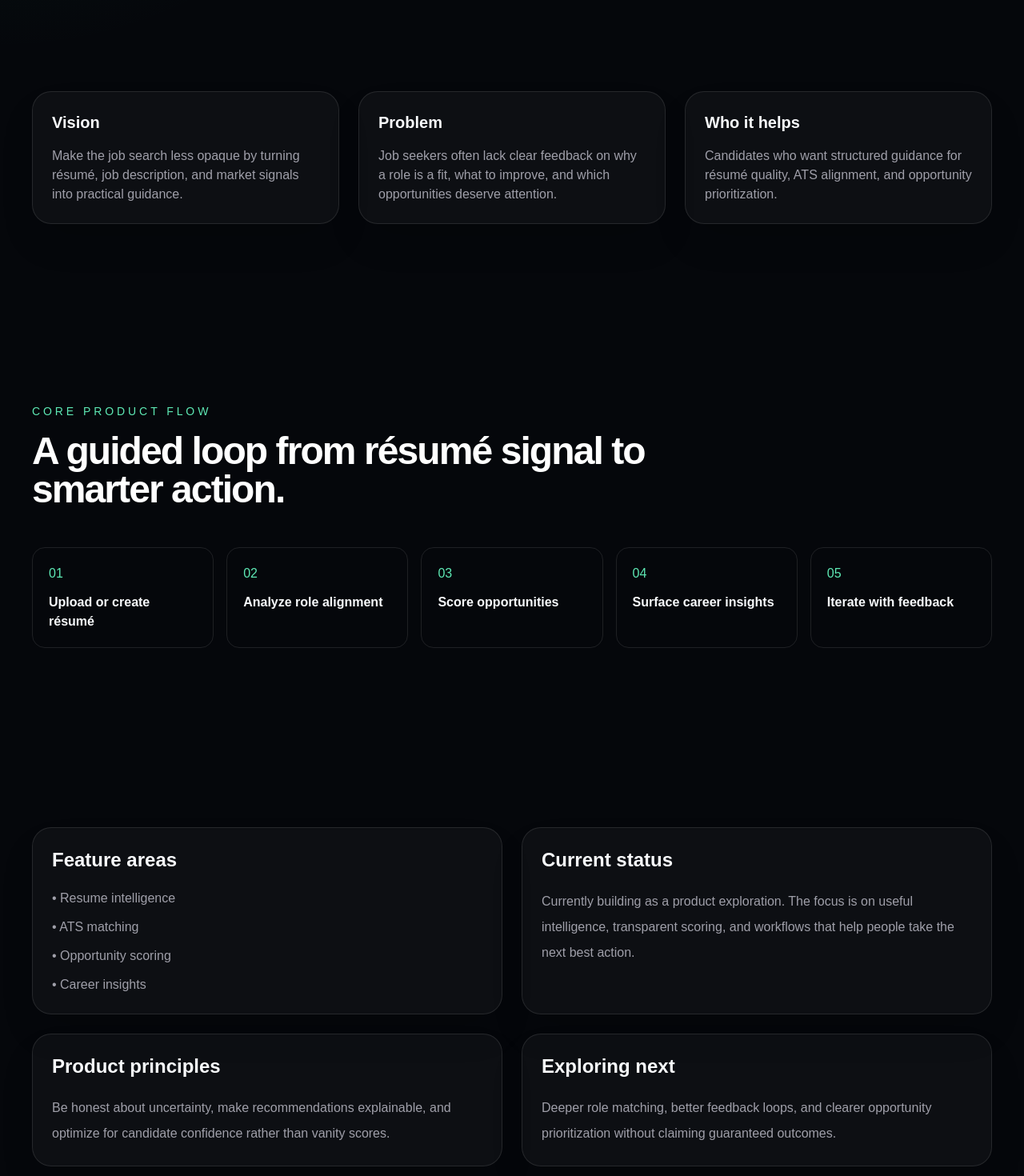
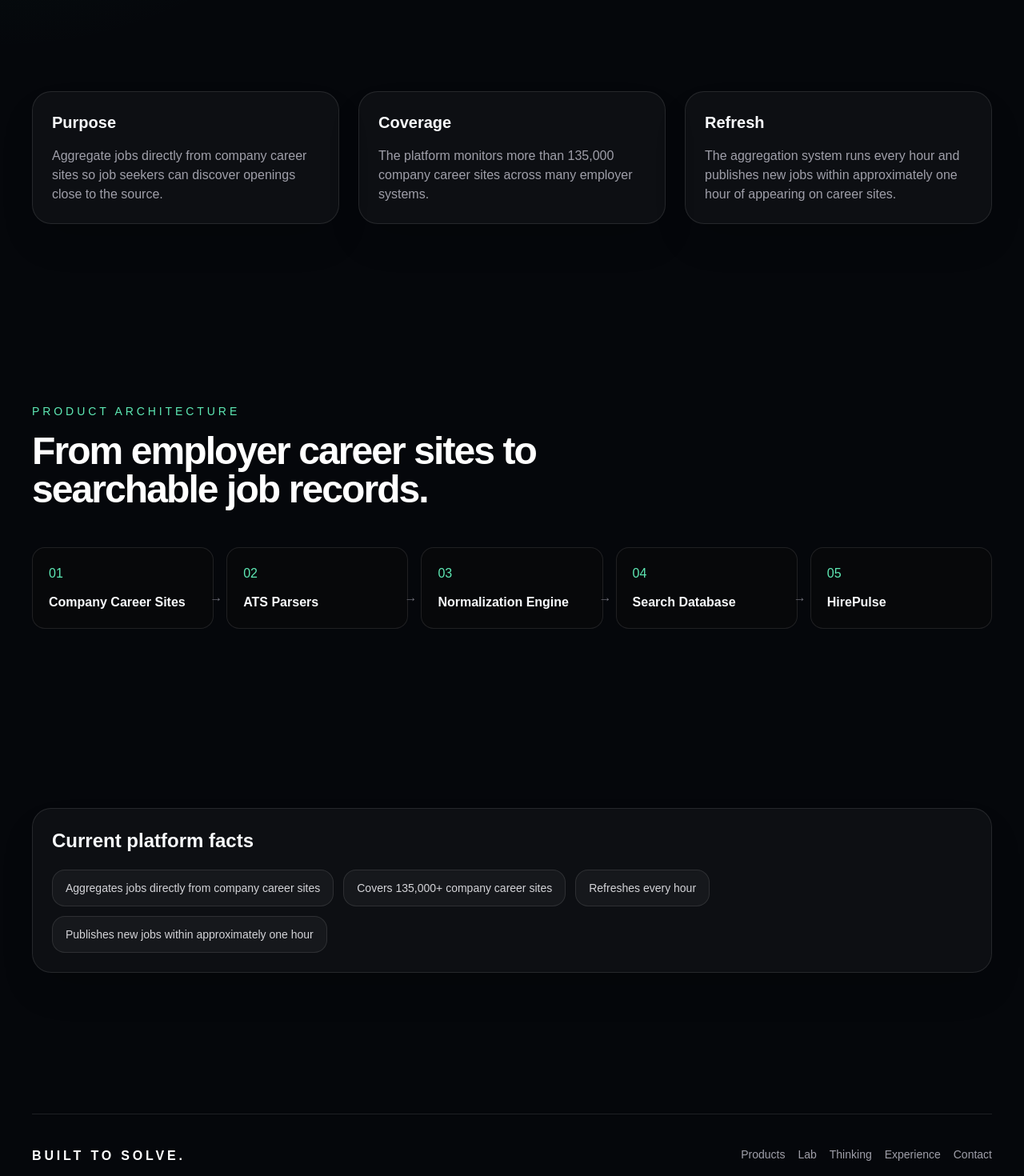
Before and after one commit to gowrimanaswinimatta/built-to-solve, a Next.js app: page /lab/hirepulse in a window 1280 px wide. Shown: the part 480-1950 px from the top of the page at 80% size. Built offline with nearby package versions, Linux system fonts and the light colour scheme.

Commit message:
Redesign selected work systems section

```diff
--- a/app/lab/hirepulse/page.tsx
+++ b/app/lab/hirepulse/page.tsx
@@ -9,24 +9,28 @@ import {
   Section,
   SectionHeading,
 } from "@/components/ui/design";
+
 export const metadata: Metadata = {
   title: "HirePulse",
   description:
-    "HirePulse is an AI Career Intelligence Platform currently in development.",
+    "HirePulse is a real-time job aggregation platform currently in development.",
 };
+
 const flow = [
-  "Upload or create résumé",
-  "Analyze role alignment",
-  "Score opportunities",
-  "Surface career insights",
-  "Iterate with feedback",
+  "Company Career Sites",
+  "ATS Parsers",
+  "Normalization Engine",
+  "Search Database",
+  "HirePulse",
 ];
-const features = [
-  "Resume intelligence",
-  "ATS matching",
-  "Opportunity scoring",
-  "Career insights",
+
+const facts = [
+  "Aggregates jobs directly from company career sites",
+  "Covers 135,000+ company career sites",
+  "Refreshes every hour",
+  "Publishes new jobs within approximately one hour",
 ];
+
 export default function HirePulse() {
   return (
     <>
@@ -35,9 +39,9 @@ export default function HirePulse() {
         <Section className="pt-32">
           <Container>
             <Heading
-              eyebrow="AI Career Intelligence Platform"
+              eyebrow="Real-time job aggregation platform"
               title="HirePulse"
-              text="A product exploration focused on helping job seekers understand fit, improve positioning, and make clearer career decisions."
+              text="An independent product that tracks company career sites, normalizes job postings, and makes fresh openings searchable quickly."
             />
             <div className="mt-8">
               <Badge>In development</Badge>
@@ -48,24 +52,24 @@ export default function HirePulse() {
           <Container>
             <div className="grid gap-6 lg:grid-cols-3">
               <Card>
-                <h2 className="text-xl font-semibold">Vision</h2>
+                <h2 className="text-xl font-semibold">Purpose</h2>
                 <p className="mt-4 text-zinc-400">
-                  Make the job search less opaque by turning résumé, job
-                  description, and market signals into practical guidance.
+                  Aggregate jobs directly from company career sites so job
+                  seekers can discover openings close to the source.
                 </p>
               </Card>
               <Card>
-                <h2 className="text-xl font-semibold">Problem</h2>
+                <h2 className="text-xl font-semibold">Coverage</h2>
                 <p className="mt-4 text-zinc-400">
-                  Job seekers often lack clear feedback on why a role is a fit,
-                  what to improve, and which opportunities deserve attention.
+                  The platform monitors more than 135,000 company career sites
+                  across many employer systems.
                 </p>
               </Card>
               <Card>
-                <h2 className="text-xl font-semibold">Who it helps</h2>
+                <h2 className="text-xl font-semibold">Refresh</h2>
                 <p className="mt-4 text-zinc-400">
-                  Candidates who want structured guidance for résumé quality,
-                  ATS alignment, and opportunity prioritization.
+                  The aggregation system runs every hour and publishes new jobs
+                  within approximately one hour of appearing on career sites.
                 </p>
               </Card>
             </div>
@@ -74,17 +78,22 @@ export default function HirePulse() {
         <Section>
           <Container>
             <SectionHeading
-              eyebrow="Core product flow"
-              title="A guided loop from résumé signal to smarter action."
+              eyebrow="Product architecture"
+              title="From employer career sites to searchable job records."
             />
             <ol className="grid gap-4 md:grid-cols-5">
-              {flow.map((step, i) => (
+              {flow.map((step, index) => (
                 <li
                   key={step}
-                  className="rounded-2xl border border-white/10 p-5"
+                  className="relative rounded-2xl border border-white/10 bg-zinc-950/70 p-5"
                 >
-                  <span className="text-emerald-300">0{i + 1}</span>
+                  <span className="text-emerald-300">0{index + 1}</span>
                   <p className="mt-3 font-semibold">{step}</p>
+                  {index < flow.length - 1 ? (
+                    <span className="absolute -right-3 top-1/2 hidden text-zinc-500 md:block">
+                      →
+                    </span>
+                  ) : null}
                 </li>
               ))}
             </ol>
@@ -92,40 +101,19 @@ export default function HirePulse() {
         </Section>
         <Section>
           <Container>
-            <div className="grid gap-6 lg:grid-cols-2">
-              <Card>
-                <h2 className="text-2xl font-semibold">Feature areas</h2>
-                <ul className="mt-5 space-y-3 text-zinc-400">
-                  {features.map((f) => (
-                    <li key={f}>• {f}</li>
-                  ))}
-                </ul>
-              </Card>
-              <Card>
-                <h2 className="text-2xl font-semibold">Current status</h2>
-                <p className="mt-5 leading-8 text-zinc-400">
-                  Currently building as a product exploration. The focus is on
-                  useful intelligence, transparent scoring, and workflows that
-                  help people take the next best action.
-                </p>
-              </Card>
-              <Card>
-                <h2 className="text-2xl font-semibold">Product principles</h2>
-                <p className="mt-5 leading-8 text-zinc-400">
-                  Be honest about uncertainty, make recommendations explainable,
-                  and optimize for candidate confidence rather than vanity
-                  scores.
-                </p>
-              </Card>
-              <Card>
-                <h2 className="text-2xl font-semibold">Exploring next</h2>
-                <p className="mt-5 leading-8 text-zinc-400">
-                  Deeper role matching, better feedback loops, and clearer
-                  opportunity prioritization without claiming guaranteed
-                  outcomes.
-                </p>
-              </Card>
-            </div>
+            <Card>
+              <h2 className="text-2xl font-semibold">Current platform facts</h2>
+              <div className="mt-5 flex flex-wrap gap-3">
+                {facts.map((fact) => (
+                  <span
+                    key={fact}
+                    className="rounded-2xl border border-white/10 bg-white/[0.04] px-4 py-3 text-sm text-zinc-300"
+                  >
+                    {fact}
+                  </span>
+                ))}
+              </div>
+            </Card>
           </Container>
         </Section>
       </main>
--- a/app/lab/page.tsx
+++ b/app/lab/page.tsx
@@ -9,11 +9,21 @@ import {
   Heading,
   Section,
 } from "@/components/ui/design";
+
 export const metadata: Metadata = {
   title: "Lab",
   description:
-    "Product exploration area featuring HirePulse, an AI career intelligence platform in development.",
+    "Product exploration area featuring HirePulse, a real-time job aggregation platform in development.",
 };
+
+const architecture = [
+  "Company Career Sites",
+  "ATS Parsers",
+  "Normalization Engine",
+  "Search Database",
+  "HirePulse",
+];
+
 export default function Lab() {
   return (
     <>
@@ -23,40 +33,53 @@ export default function Lab() {
           <Container>
             <Heading
               eyebrow="The Lab"
-              title="Exploring what’s next."
-              text="A space for product exploration at the edge of data, AI, automation, and practical user problems."
+              title="Independent products in progress."
+              text="A space for real products I am building outside enterprise work, grounded in practical user problems and scalable systems."
             />
           </Container>
         </Section>
         <Section>
           <Container>
-            <Card className="grid gap-8 lg:grid-cols-2">
+            <Card className="grid gap-8 lg:grid-cols-[.8fr_1.2fr]">
               <div>
                 <Badge>Currently building</Badge>
                 <h2 className="mt-6 text-4xl font-semibold tracking-[-0.04em]">
                   HirePulse
                 </h2>
                 <p className="mt-5 leading-8 text-zinc-400">
-                  AI-powered career intelligence platform helping job seekers
-                  through résumé intelligence, ATS matching, opportunity
-                  scoring, and career insights.
+                  A real-time job aggregation platform that collects openings
+                  directly from company career sites, normalizes them, and makes
+                  fresh roles searchable quickly.
                 </p>
+                <div className="mt-6 grid gap-3 text-sm uppercase tracking-[0.16em] text-zinc-400">
+                  <span>135,000+ company career sites</span>
+                  <span>Runs every hour</span>
+                  <span>Publishes new jobs in approximately one hour</span>
+                </div>
               </div>
-              <div className="grid gap-3">
-                {[
-                  "Resume intelligence",
-                  "ATS matching",
-                  "Opportunity scoring",
-                  "Career insights",
-                ].map((x) => (
-                  <div
-                    key={x}
-                    className="rounded-2xl border border-white/10 p-4"
-                  >
-                    {x}
-                  </div>
-                ))}
-                <Button href="/lab/hirepulse">View product exploration</Button>
+              <div className="rounded-3xl border border-white/10 bg-zinc-950/70 p-5">
+                <p className="text-xs uppercase tracking-[0.2em] text-zinc-500">
+                  Product architecture
+                </p>
+                <div className="mt-5 grid gap-3 md:grid-cols-5">
+                  {architecture.map((step, index) => (
+                    <div
+                      key={step}
+                      className="relative rounded-2xl border border-white/10 bg-white/[0.04] p-4 text-sm text-zinc-200"
+                    >
+                      <span className="text-emerald-300">0{index + 1}</span>
+                      <p className="mt-2 font-semibold">{step}</p>
+                      {index < architecture.length - 1 ? (
+                        <span className="absolute -right-3 top-1/2 hidden text-zinc-500 md:block">
+                          →
+                        </span>
+                      ) : null}
+                    </div>
+                  ))}
+                </div>
+                <div className="mt-6">
+                  <Button href="/lab/hirepulse">View product exploration</Button>
+                </div>
               </div>
             </Card>
           </Container>
--- a/app/page.tsx
+++ b/app/page.tsx
@@ -1,4 +1,4 @@
-import Link from "next/link";
+import type { CSSProperties } from "react";
 import Navbar from "@/components/layout/Navbar";
 import Footer from "@/components/layout/Footer";
 import {
@@ -12,7 +12,85 @@ import {
 } from "@/components/ui/design";
 import { impactMetrics, journey } from "@/data/experience";
 import { principles } from "@/data/principles";
-import { products } from "@/data/products";
+
+
+const selectedWork = [
+  {
+    title: "Enterprise Workflow Automation Platform",
+    status: "Production System",
+    impact: "≈ $30M Business Value",
+    category: "Workflow Automation",
+    role: "Product Engineering • Automation • Analytics",
+    meta: ["Python", "Selenium", "Flask", "SQL", "Audit Logging", "A/B Testing", "UAT"],
+    problem: ["Business Need", "Manual Process", "Operational Complexity", "Inconsistent Decisions", "Business Risk"],
+    architecture: ["Users", "Workflow Intake", "Validation", "Automation", "Database", "Audit + Reporting"],
+    insights: ["High-volume workflows", "Exception handling", "Governed validation", "Auditability", "Experimentation", "Operational resilience"],
+    journey: ["Requirements", "Validation", "Workflow Engine", "Automation", "Audit", "Production"],
+    outcomes: ["≈ $30M Business Value", "40% Process Improvement", "Enterprise Production System"],
+    accent: "emerald",
+  },
+  {
+    title: "Unified Analytics Platform",
+    status: "Trusted Decision Layer",
+    impact: "Reusable KPI Platform",
+    category: "Analytics Engineering",
+    role: "Data Engineering • BI • KPI Governance",
+    meta: ["Data Modeling", "BI", "Documentation", "Semantic Layer", "Analytics Enablement"],
+    problem: ["Fragmented Sources", "Conflicting Definitions", "Manual Reconciliation", "Low Trust", "Delayed Decisions"],
+    architecture: ["Operational Sources", "Ingestion", "Normalization", "Business Rules", "Semantic Layer", "Dashboards", "Business Decisions"],
+    insights: ["KPI governance", "Normalized tables", "Reusable definitions", "Cross-functional alignment", "Data quality", "Business documentation"],
+    journey: ["Source Mapping", "Ingestion Contracts", "Canonical Models", "Rules Layer", "Metric Store", "Self-Service Analytics"],
+    outcomes: ["Shared Analytical Foundation", "Trusted Business Metrics", "Multi-team Enablement"],
+    accent: "cyan",
+  },
+  {
+    title: "Self-Service Decision Platform",
+    status: "Governed Analytics Workspace",
+    impact: "Reusable Reporting System",
+    category: "Business Intelligence",
+    role: "Product Ownership • Analytics • Decision Enablement",
+    meta: ["KPI Definitions", "Reporting UX", "Governance", "Decision Paths"],
+    problem: ["Recurring Questions", "One-off Reports", "Metric Drift", "Slow Follow-up", "Decision Friction"],
+    architecture: ["Business Questions", "Governed KPIs", "Reusable Views", "Exploration Paths", "Decision Rooms"],
+    insights: ["Self-service access", "Metric consistency", "Executive readability", "Reusable reports", "Context-rich dashboards", "Decision governance"],
+    journey: ["Question Library", "Metric Contracts", "Explore Views", "Dashboard Modules", "Operating Reviews"],
+    outcomes: ["Governed Self-Service", "Reusable KPI Definitions", "Faster Decision Support"],
+    accent: "violet",
+  },
+  {
+    title: "Guided Operations Workflow",
+    status: "Operational Decision Tool",
+    impact: "Simplified Complex Decisions",
+    category: "Guided Workflow",
+    role: "Workflow Design • Business Logic • Enablement",
+    meta: ["Decision Trees", "Validation", "Recommendations", "Operational UX"],
+    problem: ["Complex Inputs", "Policy Ambiguity", "Manual Interpretation", "Inconsistent Action", "Rework"],
+    architecture: ["User Input", "Decision Tree", "Validation", "Recommendation", "Completion"],
+    insights: ["Decision logic", "User guidance", "Input validation", "Operational clarity", "Reduced ambiguity", "Repeatable outcomes"],
+    journey: ["Inputs", "Branch Logic", "Rule Checks", "Recommended Action", "Completion State"],
+    outcomes: ["Clearer Operator Decisions", "Reduced Rework", "Repeatable Guidance"],
+    accent: "amber",
+  },
+];
+
+function WorkFlow({ items }: { items: string[] }) {
+  return <div className="grid gap-3 md:grid-cols-[repeat(var(--cols),minmax(0,1fr))]" style={{"--cols": items.length} as CSSProperties}>{items.map((item, i) => <div className="reveal relative rounded-2xl border border-white/10 bg-zinc-950/70 p-4 text-sm text-zinc-200" style={{animationDelay: `${i * 80}ms`}} key={item}><span className="text-emerald-300">0{i+1}</span><p className="mt-2 font-semibold">{item}</p>{i < items.length - 1 ? <span className="absolute -right-3 top-1/2 hidden text-zinc-500 md:block">→</span> : null}</div>)}</div>;
+}
+
+function WorkSystem({ work, index }: { work: (typeof selectedWork)[number]; index: number }) {
+  return <article className="overflow-hidden rounded-[2rem] border border-white/10 bg-[linear-gradient(135deg,rgba(255,255,255,.07),rgba(255,255,255,.025))] shadow-2xl shadow-black/30">
+    <div className="border-b border-white/10 bg-zinc-950/80 p-6 sm:p-8">
+      <div className="flex flex-wrap items-start justify-between gap-5"><div><p className="text-sm uppercase tracking-[0.28em] text-emerald-300">0{index + 1} / Internal workspace</p><h3 className="mt-4 text-3xl font-semibold tracking-[-0.04em] text-white sm:text-5xl">{work.title}</h3></div><div className="grid gap-2 text-right text-xs uppercase tracking-[0.16em] text-zinc-400"><span>{work.status}</span><span className="text-emerald-200">{work.impact}</span><span>{work.category}</span><span>{work.role}</span></div></div>
+      <div className="mt-6 flex flex-wrap gap-2">{work.meta.map((m)=><span key={m} className="rounded-full border border-white/10 bg-white/[0.04] px-3 py-1 text-xs text-zinc-300">{m}</span>)}</div>
+    </div>
+    <div className="grid gap-6 p-6 sm:p-8">
+      <div className="grid gap-6 lg:grid-cols-[.9fr_1.1fr]"><div className="rounded-3xl border border-white/10 bg-black/20 p-5"><p className="text-xs uppercase tracking-[0.2em] text-zinc-500">Problem space</p><div className="mt-5 space-y-3">{work.problem.map((x,i)=><div key={x} className="flex items-center gap-3"><span className="size-2 rounded-full bg-emerald-300"/><span className="rounded-xl border border-white/10 bg-zinc-950/60 px-3 py-2 text-sm text-zinc-300">{x}</span>{i<work.problem.length-1?<span className="text-zinc-600">↓</span>:null}</div>)}</div></div><div className="rounded-3xl border border-emerald-300/10 bg-emerald-300/[0.03] p-5"><p className="text-xs uppercase tracking-[0.2em] text-zinc-500">System architecture</p><div className="mt-5"><WorkFlow items={work.architecture}/></div></div></div>
+      <div className="rounded-3xl border border-white/10 bg-black/20 p-5"><p className="text-xs uppercase tracking-[0.2em] text-zinc-500">Engineering insights</p><div className="mt-5 flex flex-wrap gap-2">{work.insights.map((x)=><span key={x} className="rounded-xl border border-white/10 bg-white/[0.04] px-3 py-2 text-sm text-zinc-300">▣ {x}</span>)}</div></div>
+      <div className="rounded-3xl border border-white/10 bg-zinc-950/70 p-5"><p className="text-xs uppercase tracking-[0.2em] text-zinc-500">Solution journey</p><div className="mt-5"><WorkFlow items={work.journey}/></div></div>
+      <div className="grid gap-3 md:grid-cols-3">{work.outcomes.map((x)=><div key={x} className="rounded-2xl border border-emerald-300/20 bg-emerald-300/10 p-4 text-center font-semibold text-emerald-100">{x}</div>)}</div>
+    </div>
+  </article>;
+}
 
 export default function Home() {
   return (
@@ -73,29 +151,13 @@ export default function Home() {
         <Section>
           <Container>
             <SectionHeading
-              eyebrow="Selected products"
-              title="Systems built to make decisions, workflows, and operating data clearer."
-            />{" "}
-            <div className="grid gap-5 lg:grid-cols-3">
-              {products.map((p) => (
-                <Link
-                  key={p.slug}
-                  href={`/products/${p.slug}`}
-                  className="group rounded-3xl border border-white/10 bg-white/[0.03] p-6 transition hover:-translate-y-1 hover:border-emerald-300/40"
-                >
-                  <p className="text-sm uppercase tracking-[0.2em] text-emerald-300">
-                    Product system
-                  </p>
-                  <h3 className="mt-6 text-2xl font-semibold text-white">
-                    {p.title}
-                  </h3>
-                  <p className="mt-4 leading-7 text-zinc-400">
-                    {p.positioning}
-                  </p>
-                  <p className="mt-8 text-sm font-semibold text-emerald-200">
-                    Read case study →
-                  </p>
-                </Link>
+              eyebrow="Selected Work"
+              title="Enterprise systems that solve complex business problems."
+              text="A workspace-style view into production platforms, analytical foundations, governed decision systems, and guided operational workflows."
+            />
+            <div className="space-y-10">
+              {selectedWork.map((work, index) => (
+                <WorkSystem key={work.title} work={work} index={index} />
               ))}
             </div>
           </Container>
@@ -129,9 +191,9 @@ export default function Home() {
               <div>
                 <h3 className="text-2xl font-semibold">HirePulse</h3>
                 <p className="mt-4 leading-8 text-zinc-400">
-                  AI-powered career intelligence platform helping job seekers
-                  through résumé intelligence, ATS matching, opportunity
-                  scoring, and career insights.
+                  Real-time job aggregation platform collecting openings
+                  directly from company career sites, normalizing records, and
+                  making fresh roles searchable quickly.
                 </p>
                 <Button href="/lab/hirepulse" variant="secondary">
                   Explore HirePulse
--- a/components/ui/design.tsx
+++ b/components/ui/design.tsx
@@ -1,9 +1,8 @@
 import Link from "next/link";
 import type { ReactNode } from "react";
-import { clsx, type ClassValue } from "clsx";
-import { twMerge } from "tailwind-merge";
+type ClassValue = string | false | null | undefined;
 
-const cx = (...classes: ClassValue[]) => twMerge(clsx(classes));
+const cx = (...classes: ClassValue[]) => classes.filter(Boolean).join(" ");
 
 export function Container({
   children,
```
